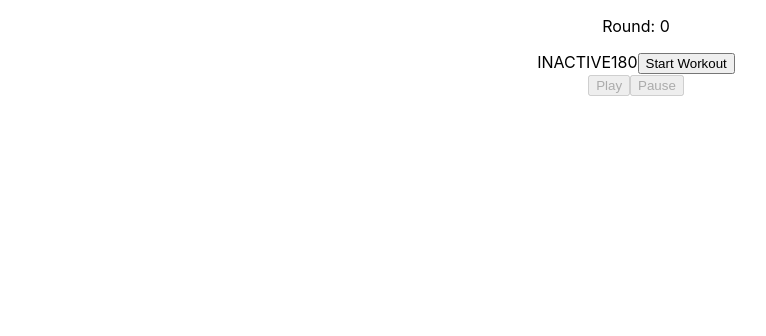
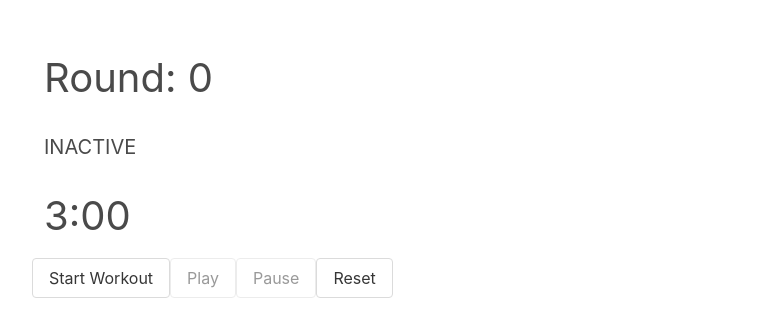
Before and after one commit to ajkizer12112/combo-coach, a React (Create React App) app: page / in a window 1280 px wide. Shown: the top 336 px of the page, without its empty margins (4-770 px from the left). Built offline with nearby package versions, Linux system fonts and the light colour scheme.

Commit message:
add function for converting seconds to minutes:seconds format.

```diff
--- a/src/App.css
+++ b/src/App.css
@@ -1,38 +1 @@
-.App {
-  text-align: center;
-}
-
-.App-logo {
-  height: 40vmin;
-  pointer-events: none;
-}
-
-@media (prefers-reduced-motion: no-preference) {
-  .App-logo {
-    animation: App-logo-spin infinite 20s linear;
-  }
-}
-
-.App-header {
-  background-color: #282c34;
-  min-height: 100vh;
-  display: flex;
-  flex-direction: column;
-  align-items: center;
-  justify-content: center;
-  font-size: calc(10px + 2vmin);
-  color: white;
-}
-
-.App-link {
-  color: #61dafb;
-}
-
-@keyframes App-logo-spin {
-  from {
-    transform: rotate(0deg);
-  }
-  to {
-    transform: rotate(360deg);
-  }
-}
+@import "https://cdn.jsdelivr.net/npm/bulma@0.9.3/css/bulma.min.css"
--- a/src/hooks/useWorkout.js
+++ b/src/hooks/useWorkout.js
@@ -56,7 +56,7 @@ const useWorkout = () => {
             setWorkout({ ...workout, inProgress: false, timerActive: false, isComplete: true })
         },
         resetWorkout: function () {
-            setWorkout({ ...workout, inProgress: false, currentPhase: INACTIVE })
+            setWorkout({ ...workout, inProgress: false, currentTime: workout.roundTime, currentRound: 1, currentPhase: INACTIVE })
         },
         changeOptions: function (optionName, value) {
             setWorkout({ ...workout, [optionName]: value })
--- a/src/pages/Home.jsx
+++ b/src/pages/Home.jsx
@@ -10,23 +10,41 @@ const Home = () => {
             if (workout.currentTime === 0) {
                 workoutActions.runZero();
             }
-            const timer = () => setTimeout(() => workoutActions.decrementTimer(), 1);
+            const timer = () => setTimeout(() => workoutActions.decrementTimer(), 1000);
             timerId = timer();
         }
         return () => {
             clearTimeout(timerId)
         }
     }, [workout])
+
+
+    const convertToTime = (time) => {
+        const minutes = Math.floor(time / 60)
+        let seconds = workout.currentTime - minutes * 60
+        if (seconds < 10) seconds = `0${seconds}`
+
+        return `${minutes}:${seconds}`
+    }
     return (
-        <div>
+        <div className="section columns is-multiline">
             {workout.isComplete && <p>GRATS!</p>}
-            <p className="is-size-2">Round: {workout.currentRound}</p>
-            {workout.currentPhase}
-            {workout.currentTime}
+            <div className="column is-12">
+                <p className="is-size-2">Round: {workout.currentRound}</p>
+            </div>
+            <div className="column is-12">
+                <p className="is-size-5">{workout.currentPhase}</p>
+            </div>
+            <div className="column is-12">
+                <p className="is-size-2">
+                    {convertToTime(workout.currentTime)}
+                </p>
+            </div>
             <button className="button" disabled={workout.inProgress} onClick={workoutActions.startWorkout}>Start Workout</button>
             <br />
             <button disabled={!workout.inProgress} className="button" onClick={workoutActions.startTimer}>Play</button>
             <button disabled={!workout.inProgress} className="button" onClick={workoutActions.pauseTimer}>Pause</button>
+            <button onClick={workoutActions.resetWorkout} disabled={workout.inProgress && workout.timerActive} className="button">Reset</button>
         </div>
     )
 }
```
